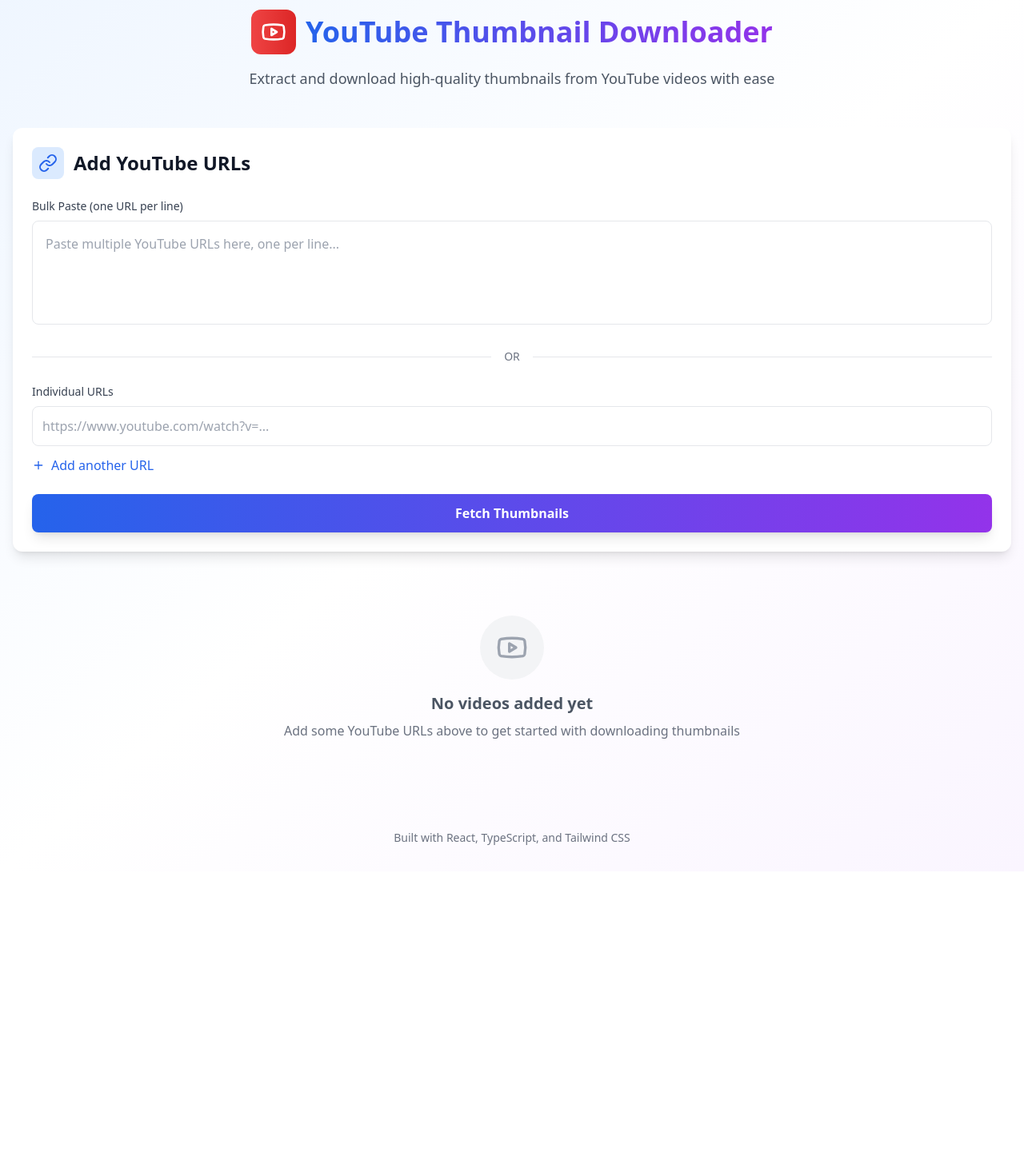
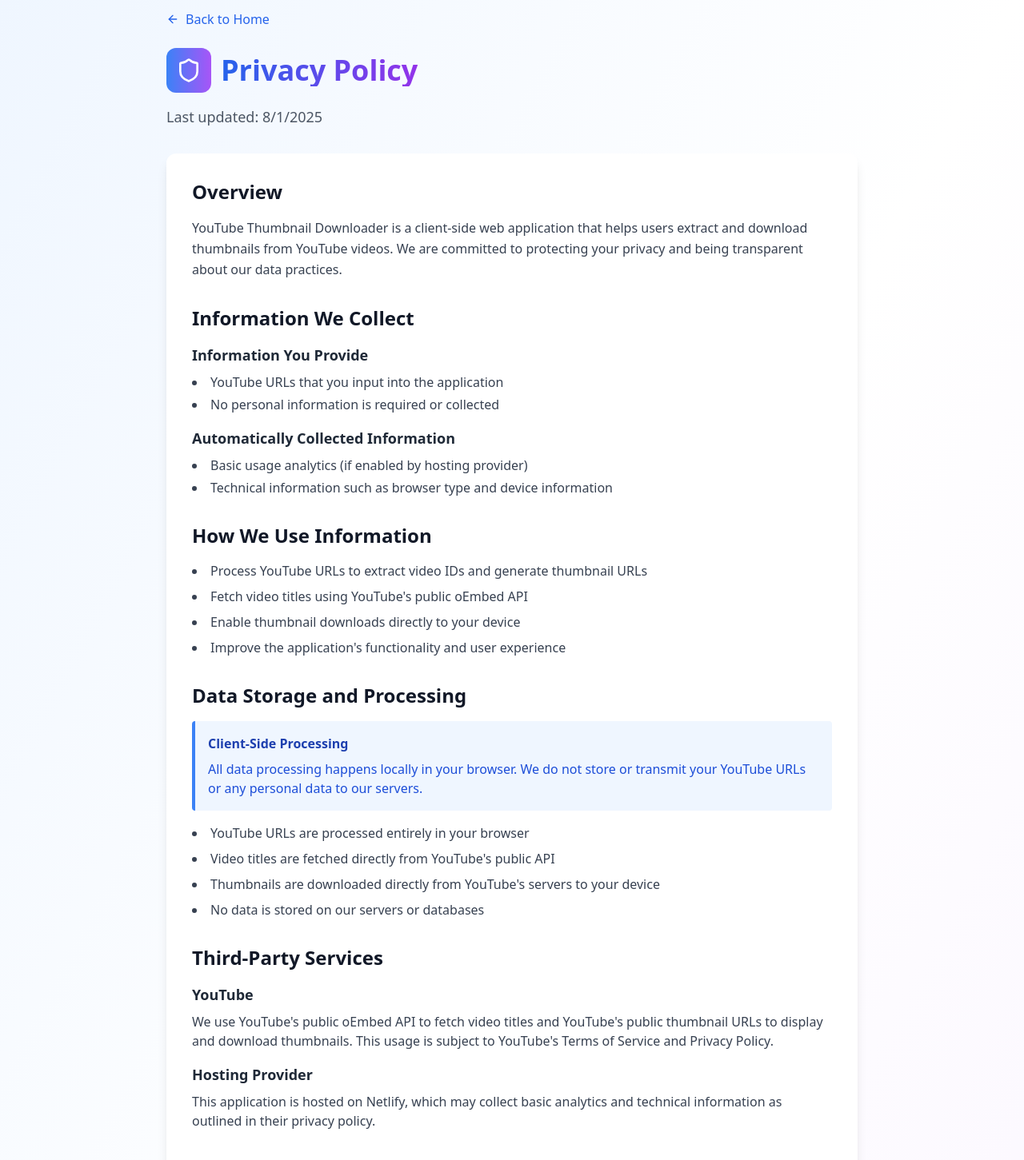
Before and after one commit to asolace/multiple-youtube-thumbnail-downloader, a React (Vite) app: page /privacy in a window 1280 px wide. Shown: the part 20-1471 px from the top of the page at 80% size. Before the commit the page ends 1110 px from the top, so only its background shows below. Built offline with nearby package versions, Linux system fonts and the light colour scheme.

Commit message:
Add Privacy Policy page with routing

```diff
--- a/package.json
+++ b/package.json
@@ -12,7 +12,8 @@
   "dependencies": {
     "lucide-react": "^0.344.0",
     "react": "^18.3.1",
-    "react-dom": "^18.3.1"
+    "react-dom": "^18.3.1",
+    "react-router-dom": "^7.7.1"
   },
   "devDependencies": {
     "@eslint/js": "^9.9.1",
--- a/src/App.tsx
+++ b/src/App.tsx
@@ -1,9 +1,11 @@
 import React, { useState } from 'react';
+import { Routes, Route } from 'react-router-dom';
 import { Youtube, Trash2 } from 'lucide-react';
 import URLInput from './components/URLInput';
 import QualitySelector from './components/QualitySelector';
 import BatchActions from './components/BatchActions';
 import ThumbnailCard from './components/ThumbnailCard';
+import PrivacyPolicy from './components/PrivacyPolicy';
 import { useYouTubeVideos } from './hooks/useYouTubeVideos';
 import { ThumbnailQuality } from './types';
 
@@ -15,7 +17,7 @@ const THUMBNAIL_QUALITIES: ThumbnailQuality[] = [
   { key: 'default', label: 'Default', description: '120x90' }
 ];
 
-function App() {
+const HomePage: React.FC = () => {
   const { videos, addVideos, clearVideos } = useYouTubeVideos();
   const [selectedQuality, setSelectedQuality] = useState<ThumbnailQuality>(THUMBNAIL_QUALITIES[0]);
 
@@ -102,11 +104,30 @@ function App() {
 
         {/* Footer */}
         <footer className="mt-16 text-center text-gray-500 text-sm">
-          <p>Built with React, TypeScript, and Tailwind CSS</p>
+          <div className="space-y-2">
+            <p>Built with React, TypeScript, and Tailwind CSS</p>
+            <div className="flex items-center justify-center gap-4">
+              <a
+                href="/privacy"
+                className="text-blue-600 hover:text-blue-700 transition-colors duration-200"
+              >
+                Privacy Policy
+              </a>
+            </div>
+          </div>
         </footer>
       </div>
     </div>
   );
+};
+
+function App() {
+  return (
+    <Routes>
+      <Route path="/" element={<HomePage />} />
+      <Route path="/privacy" element={<PrivacyPolicy />} />
+    </Routes>
+  );
 }
 
 export default App;
--- /dev/null
+++ b/src/components/PrivacyPolicy.tsx
@@ -0,0 +1,154 @@
+import React from 'react';
+import { ArrowLeft, Shield } from 'lucide-react';
+import { Link } from 'react-router-dom';
+
+const PrivacyPolicy: React.FC = () => {
+  return (
+    <div className="min-h-screen bg-gradient-to-br from-blue-50 via-white to-purple-50">
+      <div className="container mx-auto px-4 py-8 max-w-4xl">
+        {/* Header */}
+        <div className="mb-8">
+          <Link
+            to="/"
+            className="inline-flex items-center gap-2 text-blue-600 hover:text-blue-700 mb-6 transition-colors duration-200"
+          >
+            <ArrowLeft className="w-4 h-4" />
+            Back to Home
+          </Link>
+
+          <div className="flex items-center gap-3 mb-4">
+            <div className="p-3 bg-gradient-to-r from-blue-500 to-purple-500 rounded-xl">
+              <Shield className="w-8 h-8 text-white" />
+            </div>
+            <h1 className="text-4xl font-bold bg-gradient-to-r from-blue-600 to-purple-600 bg-clip-text text-transparent">
+              Privacy Policy
+            </h1>
+          </div>
+          <p className="text-gray-600 text-lg">
+            Last updated: {new Date().toLocaleDateString()}
+          </p>
+        </div>
+
+        {/* Content */}
+        <div className="bg-white rounded-xl shadow-lg p-8 space-y-8">
+          <section>
+            <h2 className="text-2xl font-bold text-gray-900 mb-4">Overview</h2>
+            <p className="text-gray-700 leading-relaxed">
+              YouTube Thumbnail Downloader is a client-side web application that helps users extract and download thumbnails from YouTube videos. We are committed to protecting your privacy and being transparent about our data practices.
+            </p>
+          </section>
+
+          <section>
+            <h2 className="text-2xl font-bold text-gray-900 mb-4">Information We Collect</h2>
+            <div className="space-y-4">
+              <div>
+                <h3 className="text-lg font-semibold text-gray-800 mb-2">Information You Provide</h3>
+                <ul className="list-disc list-inside text-gray-700 space-y-1">
+                  <li>YouTube URLs that you input into the application</li>
+                  <li>No personal information is required or collected</li>
+                </ul>
+              </div>
+              <div>
+                <h3 className="text-lg font-semibold text-gray-800 mb-2">Automatically Collected Information</h3>
+                <ul className="list-disc list-inside text-gray-700 space-y-1">
+                  <li>Basic usage analytics (if enabled by hosting provider)</li>
+                  <li>Technical information such as browser type and device information</li>
+                </ul>
+              </div>
+            </div>
+          </section>
+
+          <section>
+            <h2 className="text-2xl font-bold text-gray-900 mb-4">How We Use Information</h2>
+            <ul className="list-disc list-inside text-gray-700 space-y-2">
+              <li>Process YouTube URLs to extract video IDs and generate thumbnail URLs</li>
+              <li>Fetch video titles using YouTube's public oEmbed API</li>
+              <li>Enable thumbnail downloads directly to your device</li>
+              <li>Improve the application's functionality and user experience</li>
+            </ul>
+          </section>
+
+          <section>
+            <h2 className="text-2xl font-bold text-gray-900 mb-4">Data Storage and Processing</h2>
+            <div className="bg-blue-50 border-l-4 border-blue-500 p-4 rounded">
+              <p className="text-blue-800 font-semibold mb-2">Client-Side Processing</p>
+              <p className="text-blue-700">
+                All data processing happens locally in your browser. We do not store or transmit your YouTube URLs or any personal data to our servers.
+              </p>
+            </div>
+            <ul className="list-disc list-inside text-gray-700 space-y-2 mt-4">
+              <li>YouTube URLs are processed entirely in your browser</li>
+              <li>Video titles are fetched directly from YouTube's public API</li>
+              <li>Thumbnails are downloaded directly from YouTube's servers to your device</li>
+              <li>No data is stored on our servers or databases</li>
+            </ul>
+          </section>
+
+          <section>
+            <h2 className="text-2xl font-bold text-gray-900 mb-4">Third-Party Services</h2>
+            <div className="space-y-4">
+              <div>
+                <h3 className="text-lg font-semibold text-gray-800 mb-2">YouTube</h3>
+                <p className="text-gray-700">
+                  We use YouTube's public oEmbed API to fetch video titles and YouTube's public thumbnail URLs to display and download thumbnails. This usage is subject to YouTube's Terms of Service and Privacy Policy.
+                </p>
+              </div>
+              <div>
+                <h3 className="text-lg font-semibold text-gray-800 mb-2">Hosting Provider</h3>
+                <p className="text-gray-700">
+                  This application is hosted on Netlify, which may collect basic analytics and technical information as outlined in their privacy policy.
+                </p>
+              </div>
+            </div>
+          </section>
+
+          <section>
+            <h2 className="text-2xl font-bold text-gray-900 mb-4">Your Rights and Choices</h2>
+            <ul className="list-disc list-inside text-gray-700 space-y-2">
+              <li>You can clear all data from the application at any time using the "Clear All" button</li>
+              <li>You can stop using the application at any time</li>
+              <li>Your browser's local storage can be cleared to remove any temporary data</li>
+            </ul>
+          </section>
+
+          <section>
+            <h2 className="text-2xl font-bold text-gray-900 mb-4">Security</h2>
+            <p className="text-gray-700 leading-relaxed">
+              Since all processing happens client-side in your browser, your data never leaves your device except for the necessary API calls to YouTube's public services. We implement security best practices in our code to protect against common web vulnerabilities.
+            </p>
+          </section>
+
+          <section>
+            <h2 className="text-2xl font-bold text-gray-900 mb-4">Children's Privacy</h2>
+            <p className="text-gray-700 leading-relaxed">
+              This application does not knowingly collect any personal information from children under 13. The application is designed to be used by anyone who can access YouTube content.
+            </p>
+          </section>
+
+          <section>
+            <h2 className="text-2xl font-bold text-gray-900 mb-4">Changes to This Policy</h2>
+            <p className="text-gray-700 leading-relaxed">
+              We may update this privacy policy from time to time. Any changes will be posted on this page with an updated "Last updated" date. We encourage you to review this policy periodically.
+            </p>
+          </section>
+
+          <section>
+            <h2 className="text-2xl font-bold text-gray-900 mb-4">Contact Information</h2>
+            <p className="text-gray-700 leading-relaxed">
+              If you have any questions about this privacy policy or our data practices, you can contact us through the GitHub repository or hosting platform where this application is deployed.
+            </p>
+          </section>
+
+          <div className="bg-gray-50 border border-gray-200 rounded-lg p-6 mt-8">
+            <h3 className="text-lg font-semibold text-gray-800 mb-2">Summary</h3>
+            <p className="text-gray-700">
+              This application prioritizes your privacy by processing all data locally in your browser. We don't collect, store, or transmit any personal information to our servers. Your YouTube URLs and usage data remain private and under your control.
+            </p>
+          </div>
+        </div>
+      </div>
+    </div>
+  );
+};
+
+export default PrivacyPolicy;
--- a/src/main.tsx
+++ b/src/main.tsx
@@ -1,10 +1,13 @@
 import { StrictMode } from 'react';
 import { createRoot } from 'react-dom/client';
+import { BrowserRouter } from 'react-router-dom';
 import App from './App.tsx';
 import './index.css';
 
 createRoot(document.getElementById('root')!).render(
   <StrictMode>
-    <App />
+    <BrowserRouter>
+      <App />
+    </BrowserRouter>
   </StrictMode>
 );
```
Also changed, not shown: 1 other file (tests, documents, lock files or other folders).
